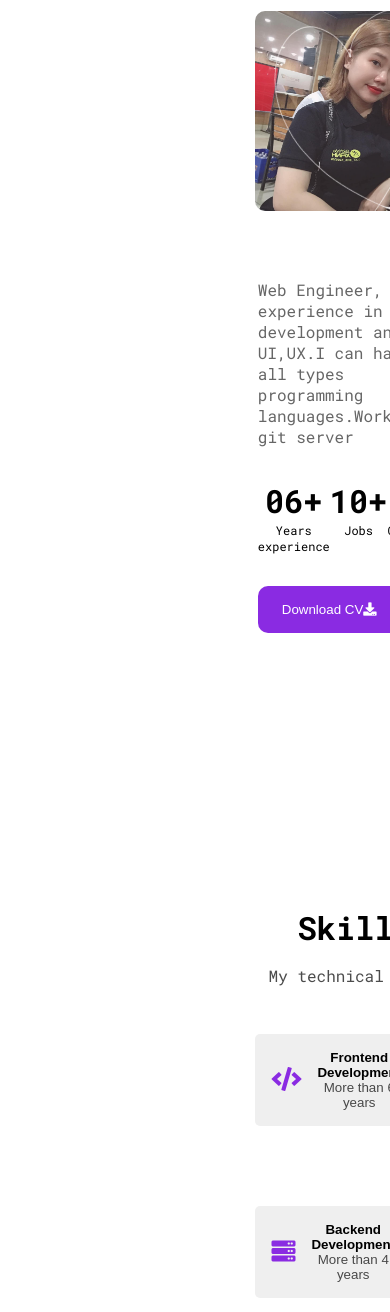
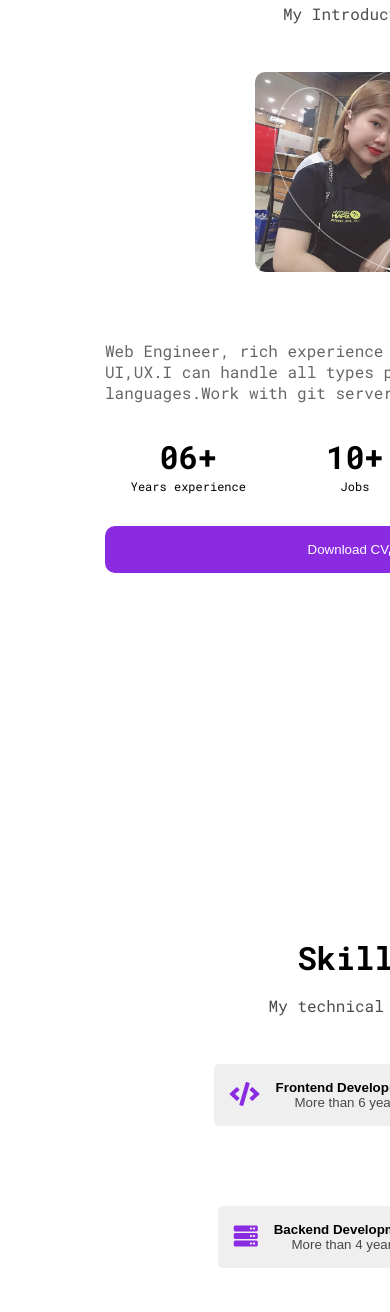
Before and after one commit to ngocdolly/personal, a website: page index.html in a window 390 px wide. Shown: the part 1008-2320 px from the top of the page. Drawn offline with nearby package versions, Linux system fonts and the light colour scheme.

Commit message:
Update style.css

```diff
--- a/style.css
+++ b/style.css
@@ -752,8 +752,28 @@ body::-webkit-scrollbar-thumb:hover {
       }
 
   }
- @media (max-width:500px) {
+ @media (max-width:480px) {
     html {
         margin-left:20rem;
       }
+        .main-about ,
+    .main-skill ,
+    .main-qualification ,
+    .main-contact-me {
+        width: 500px !important;
+    }
+    .main-about .right {
+        display: flex;
+        flex-direction: column;
+    }
+    .main-skill {
+        display: flex;
+        flex-direction: column;
+        align-items: center;
+    }
+    .main-qualification {
+        display: flex;
+        flex-direction: column;
+        align-items: center;
+    }
   }
```
